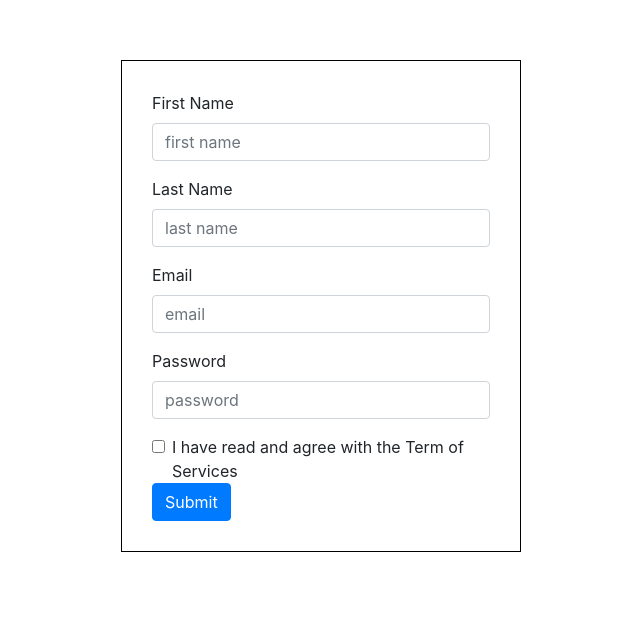
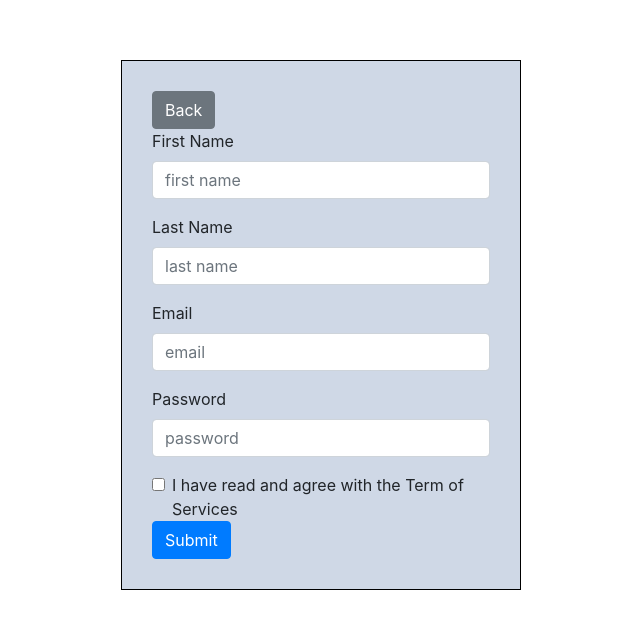
Before and after one commit to spotify-recommendation-engine-3/web, a React (Create React App) app in the folder symphinity/: page /register in a window 1280 px wide. Shown: the part 140-768 px from the top of the page, without its empty margins (319-959 px from the left). Built offline with nearby package versions, Linux system fonts and the light colour scheme.

Commit message:
added a back button

```diff
--- a/symphinity/src/App.js
+++ b/symphinity/src/App.js
@@ -8,6 +8,7 @@ import Login from './components/login/Login';
 import Register from './components/registration/Register';
 import PrivateRoute from './components/auth/PrivateRoute';
 import SongSearch from './components/SongSearch';
+
 
 function App() {
   return (
--- a/symphinity/src/components/registration/Register.js
+++ b/symphinity/src/components/registration/Register.js
@@ -8,11 +8,13 @@ const RegisterWrapper = styled.div`
     margin: 0 auto;
     margin-top: 200px;
     padding: 30px;
+    background: #CFD8E6;
 `
 
 function Register () {
     return (
         <RegisterWrapper>
+            <Button color="secondary">Back</Button>
             <Form>
                 <FormGroup>
                     <Label for="exampleEmail">First Name</Label>
```
